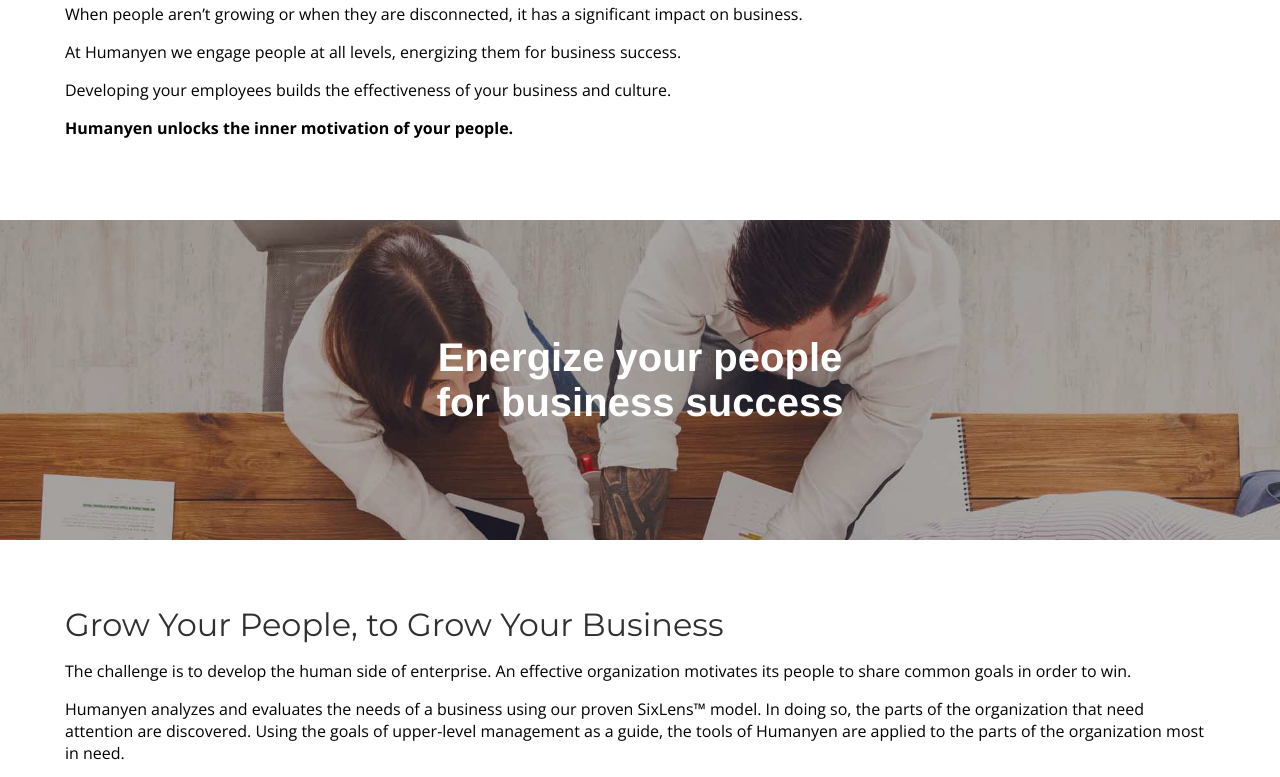
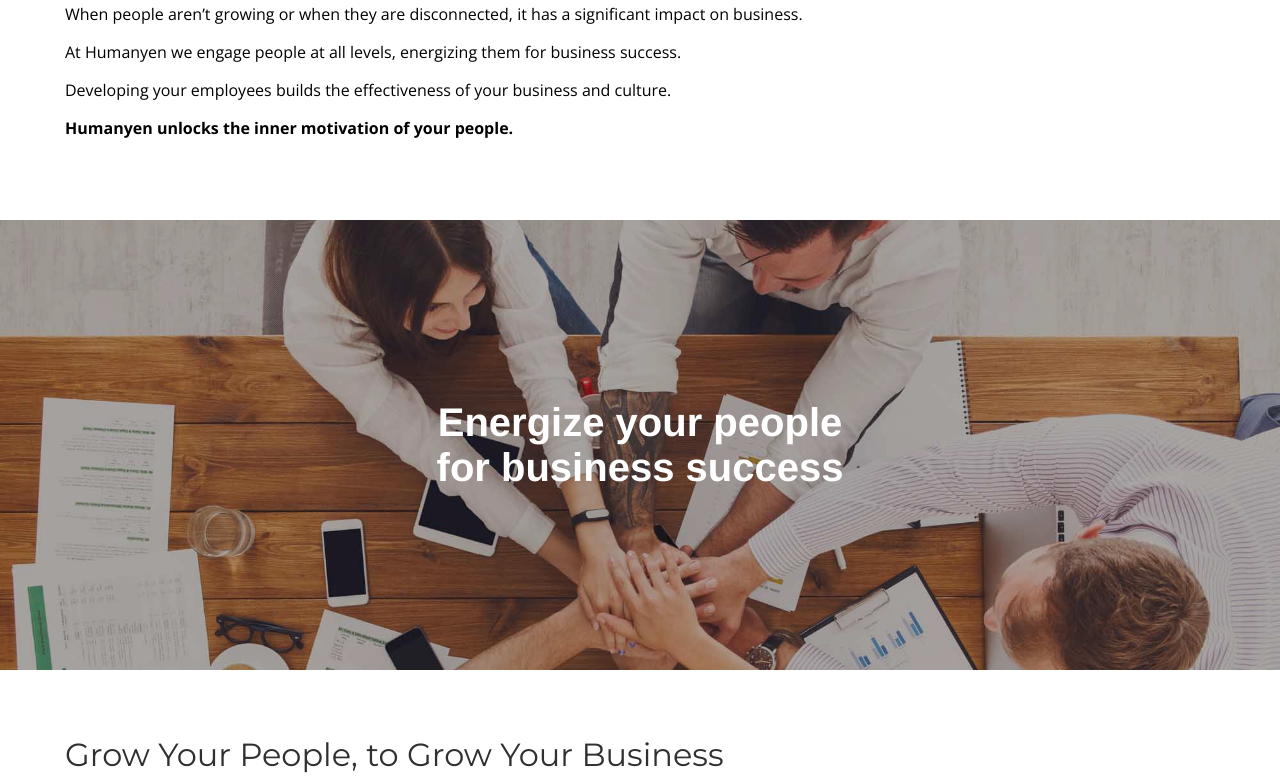
Before and after one commit to kid-on-github/humanyen, a plain HTML site: page index.html in a window 1280 px wide. Shown: the part 886-1663 px from the top of the page. Drawn offline with nearby package versions, Linux system fonts and the light colour scheme.

Commit message:
worked on parallax

```diff
--- a/css/style.css
+++ b/css/style.css
@@ -225,7 +225,8 @@ footer{
 
 
 .parallaxWrapper{
-    height: min(40vh, 450px);
+    height: min(50vw, 450px);
+    min-height: 300px;
     background-color: #333;
     overflow: hidden;
     /* display: flex;
--- a/js/parallax.js
+++ b/js/parallax.js
@@ -33,7 +33,7 @@ function moveParallax(elements){
 
     const topOffset =  - percentDist *  sizeDiff
 
-    let slowDownModifier = (sizeDiff / 100) - 1 > 1 ? (sizeDiff / 100) - 1 : 2x
+    let slowDownModifier = (sizeDiff / 100) - .5 > 1 ? (sizeDiff / 100) - .5 : 1
 
     img.style.top = `${topOffset / slowDownModifier}px`
 }
```
